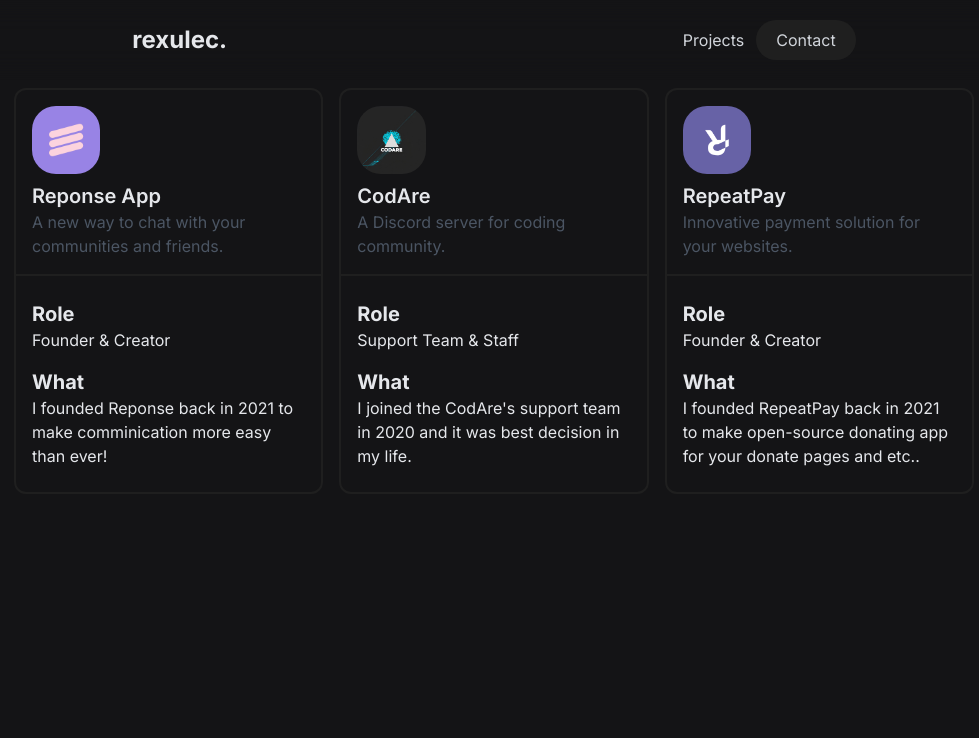
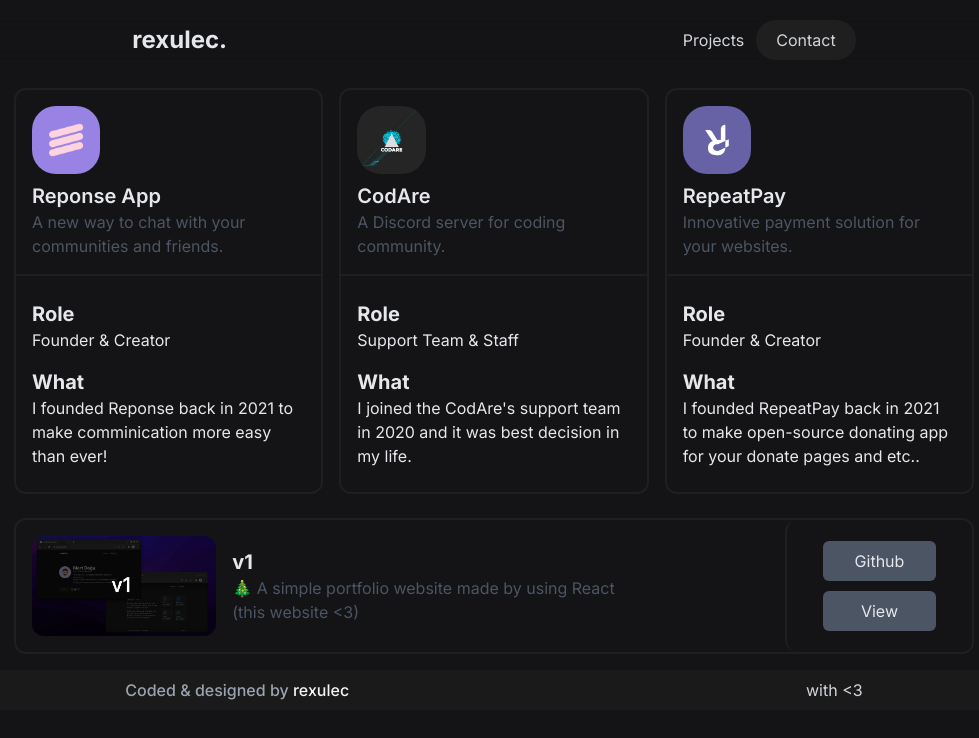
Before and after one commit to ReXulEc/v1, a Next.js app: page /projects in a window 1280 px wide. Shown: the top 738 px of the page, without its empty margins (146-1125 px from the left). Built offline with nearby package versions, Linux system fonts and the light colour scheme.

Commit message:
add: side projects

```diff
--- a/lib/config.ts
+++ b/lib/config.ts
@@ -1,34 +1,56 @@
 export const CONFIG = {
-    PROJECTS: [
+
+    MAINPROJECTS: [
       {
         title: "Reponse App",
         description: "A new way to chat with your communities and friends.",
         role: "Founder & Creator",
         what: "I founded Reponse back in 2021 to make comminication more easy than ever!",
-        img: "/projects/reponse.png"
+        img: "/projects/reponse.png",
+        linkto: "https://reponse.app"
       },
       {
         title: "CodAre",
         description: "A Discord server for coding community.",
         role: "Support Team & Staff",
         what: "I joined the CodAre's support team in 2020 and it was best decision in my life.",
-        img: "/projects/codare.jpg"
+        img: "/projects/codare.jpg",
+        linkto: "https://codare.fun"
       },
       {
         title: "RepeatPay",
         description: "Innovative payment solution for your websites.",
         role: "Founder & Creator",
         what: "I founded RepeatPay back in 2021 to make open-source donating app for your donate pages and etc..",
-        img: "/projects/repeatpay.png"
+        img: "/projects/repeatpay.png",
+        linkto: "https://repeatpay.ga"
       }
-    ] as PROJECTS[],
+    ] as MAINPROJECTS[],
 
+    SIDEPROJECTS: [
+      {
+        title: "v1",
+        description: "🎄 A simple portfolio website made by using React (this website <3)",
+        img: "/projects/v1.png",
+        linkto: "v1",
+        view: "https://rexulec.com"
+      }
+    ] as SIDEPROJECTS[],
   };
 
-  interface PROJECTS {
+  interface MAINPROJECTS {
     title: string;
     description: string;
     role: string;
     what: string;
     img: string;
+    linkto: string;
   }
+
+  interface SIDEPROJECTS {
+    title: string;
+    description: string;
+    img: string;
+    linkto: any;
+    view: string;
+  }
--- a/package.json
+++ b/package.json
@@ -9,6 +9,7 @@
   },
   "dependencies": {
     "autoprefixer": "^10.4.2",
+    "axios": "^0.26.0",
     "buffer": "^6.0.3",
     "express": "^4.17.2",
     "fs": "^0.0.1-security",
--- a/pages/projects/index.tsx
+++ b/pages/projects/index.tsx
@@ -1,16 +1,19 @@
 import { Header } from "@components/Header";
 import { Navbar } from "@components/Navbar";
+import { Footer } from "@components/Footer"
 import { CONFIG } from "@lib/config";
 
 const index = function(){
+
   return (
     <div className="">
     <Header title="Projects"/>
         <Navbar />
         <div className="flex justify-center">
             <div className="grid grid-cols-1 md:grid-cols-3 gap-4 w-9/12 py-2">
-            {CONFIG.PROJECTS.map((r) => (
+            {CONFIG.MAINPROJECTS.map((r) => (
                 <div className="transition hover:scale-105 border-2 border-[#1f1f1f] group hover:border-[#242424] hover:bg-[#1f1f1f] rounded-xl text-gray-200">
+                    <a href={r.linkto}>
                         <div className="border-b-2 border-[#1f1f1f] group-hover:border-[#242424] rounded-t-xl p-4 text-gray-200">
                             <img src={r.img} alt="ReponseLogo" className="w-1/4 rounded-3xl"/>
                             <div className="mt-2">
@@ -28,10 +31,37 @@
                                 <p className="">{r.what}</p>
                             </div>
                         </div>
+                    </a>
                 </div>
                 ))}
             </div>
         </div>
+        <div className="flex justify-center py-2">
+            <div className="w-9/12">
+                    {CONFIG.SIDEPROJECTS.map((r) => (
+                        <div className="py-2">
+                            <div className="transition hover:border-[#242424] group hover:bg-[#1f1f1f] text-gray-200 md:flex border-2 border-[#1f1f1f] rounded-xl">
+                                <div className="md:flex p-4">
+                                    <img src={r.img} className="rounded-xl md:w-1/4" alt={r.title + `'s photo`} />
+                                            <div className="md:ml-4 ml-2 flex items-center">
+                                                <div className="mt-2 md:mt-0">
+                                                    <p className="text-xl font-bold">{r.title}</p>
+                                                    <p className="text-gray-600 md:w-3/4">{r.description}</p>
+                                                </div>
+                                            </div>
+                                </div>
+                                <div className="grid md:justify-items-end rounded-xl group-hover:border-[#242424] border-[#1f1f1f] md:border-l-2 md:w-6/12">
+                                    <div className="md:grid flex items-center justify-center md:gap-x-0 gap-x-4 md:p-4 pb-4 w-full">
+                                            <a className="bg-gray-600 group-hover:bg-gray-700 p-2 px-8 rounded-md text-center transition" href={`https://github.com/rexulec/${r.title}`}>Github</a>
+                                            <a className="bg-gray-600 group-hover:bg-blue-600 p-2 px-8 rounded-md text-center transition" href={r.view}>View</a>
+                                    </div>
+                                </div>
+                            </div>
+                        </div>
+                    ))}
+            </div>
+        </div>
+        <Footer/>
     </div>
   );
 };
```
Also changed, not shown: public/projects/v1.png (added), 1 other file (tests, documents, lock files or other folders). Lines whose indentation alone changed are shown as unchanged.
